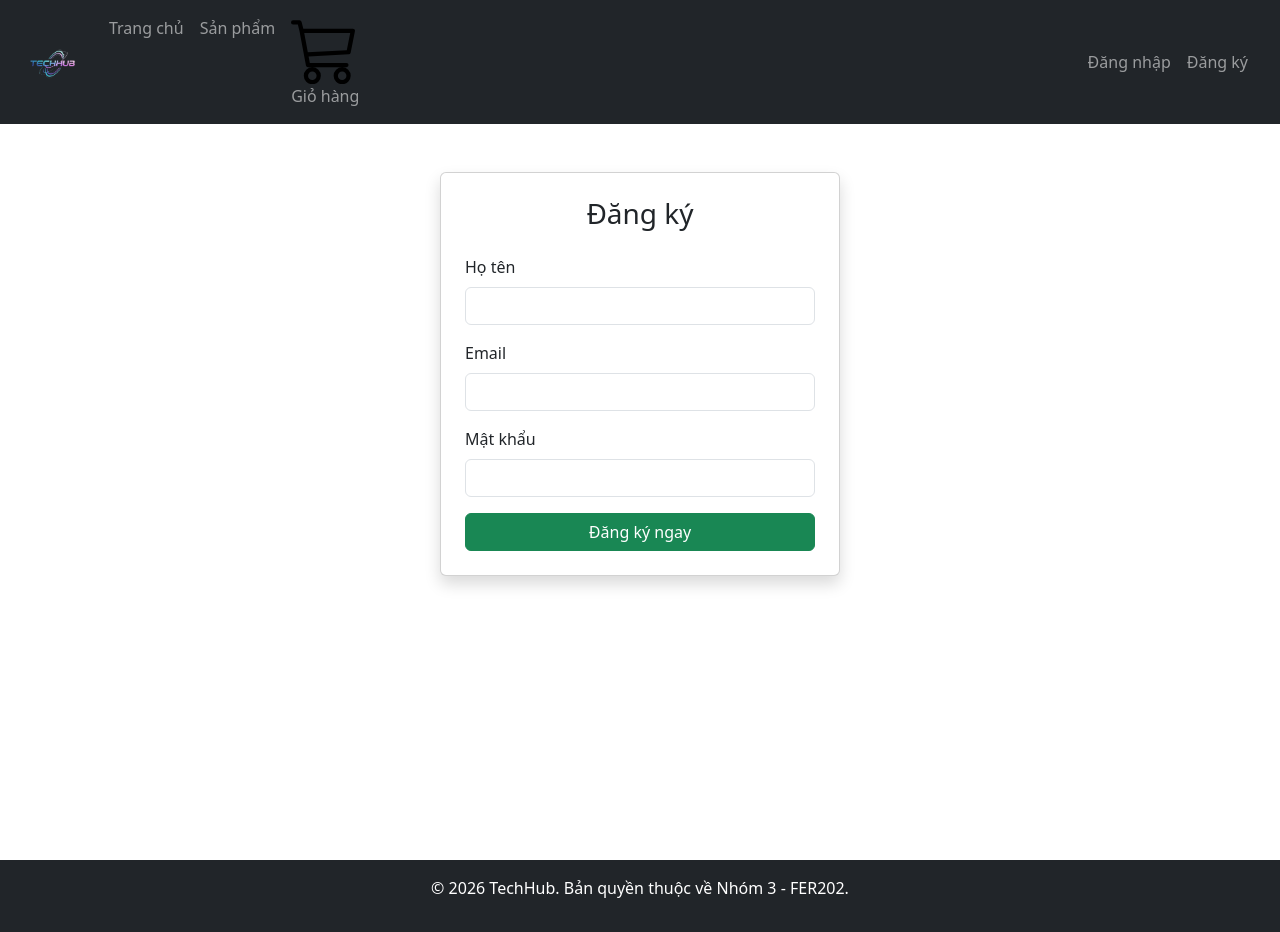
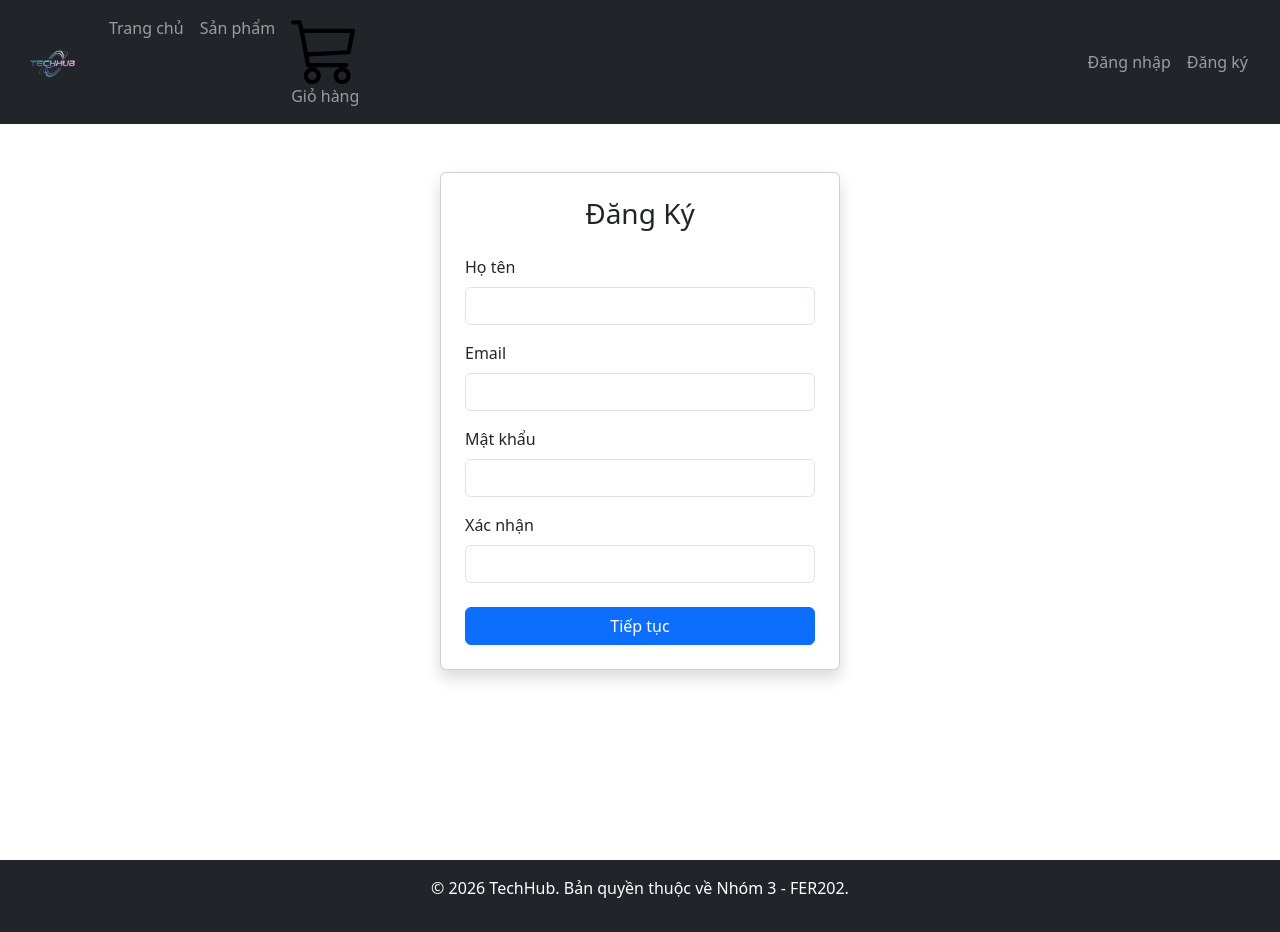
Before and after one commit to nguyenlece191110-pixel/SP26_FER202_GROUP_3, a React (Create React App) app: page /register in a window 1280 px wide. Built offline with nearby package versions, Linux system fonts and the light colour scheme.

Commit message:
feat: tích hợp xác thực OTP qua EmailJS cho tính năng đăng ký

```diff
--- a/db-full.json
+++ b/db-full.json
@@ -13,45 +13,6 @@
       "email": "phuocadmin@gmail.com",
       "password": "123@Zxcv",
       "role": "admin"
-    },
-    {
-      "id": "b566",
-      "name": "hau",
-      "email": "hau@gmail.com",
-      "password": "123",
-      "role": "user"
-    },
-    {
-      "id": "cbd6",
-      "name": "nguyenl",
-      "email": "nguyen@gmail.com",
-      "password": "123",
-      "role": "user"
-    },
-    {
-      "id": "3bde",
-      "name": "ninh",
-      "email": "ninhtl.ce190997@gmail.com",
-      "password": "123",
-      "role": "user"
-    },
-    {
-      "id": "1773556167278",
-      "name": "Trung Hậu Nguyễn",
-      "email": "hauntce190069@gmail.com",
-      "password": "",
-      "role": "user",
-      "authProvider": "google",
-      "avatar": "https://lh3.googleusercontent.com/a/ACg8ocIt6WW_tZhBZ1jPg7DPqXxEbObhw1xau7kFIwDxYtf6Qw3TAbY=s96-c"
-    },
-    {
-      "id": "1773557720326",
-      "name": "Như Ngọc Nguyễn Thị",
-      "email": "ngocntn.cs190676@gmail.com",
-      "password": "",
-      "role": "user",
-      "authProvider": "google",
-      "avatar": "https://lh3.googleusercontent.com/a/ACg8ocJwR96IQaLMJnP26CuKuevcFS5osaj0Rz78glNukx52Wmnlyso=s96-c"
     }
   ],
   "products": [
--- a/package.json
+++ b/package.json
@@ -3,6 +3,7 @@
   "version": "0.1.0",
   "private": true,
   "dependencies": {
+    "@emailjs/browser": "^4.4.1",
     "@react-oauth/google": "^0.13.4",
     "@testing-library/dom": "^10.4.1",
     "@testing-library/jest-dom": "^6.9.1",
--- a/src/pages/Register.jsx
+++ b/src/pages/Register.jsx
@@ -1,47 +1,171 @@
 import React, { useState } from 'react';
-import { Container, Form, Button, Card } from 'react-bootstrap';
 import { useNavigate } from 'react-router-dom';
+import { Container, Form, Button, Card, Alert } from 'react-bootstrap';
 import axios from 'axios';
+import emailjs from '@emailjs/browser';
+import { API_ENDPOINTS } from '../config/api';
 
-export default function Register() {
+const OTP_TTL_MS = 5 * 60 * 1000;
+
+const Register = () => {
     const navigate = useNavigate();
-    const [name, setName] = useState('');
-    const [email, setEmail] = useState('');
-    const [password, setPassword] = useState('');
+    const [step, setStep] = useState(1); // Bước 1: Điền thông tin, Bước 2: Nhập OTP
+    const [formData, setFormData] = useState({ name: '', email: '', password: '', confirmPassword: '' });
+    const [systemOtp, setSystemOtp] = useState(''); // Lưu mã máy tạo ra
+    const [otpExpiresAt, setOtpExpiresAt] = useState(null); // Thời điểm OTP hết hạn
+    const [userOtp, setUserOtp] = useState('');     // Lưu mã người dùng nhập
+    const [error, setError] = useState('');
+    const [loading, setLoading] = useState(false);
 
-    const handleSubmit = async (e) => {
+    const handleChange = (e) => setFormData({ ...formData, [e.target.name]: e.target.value });
+
+    // HÀM GỬI OTP QUA EMAIL THẬT
+    const handleSendOtp = async (e) => {
         e.preventDefault();
-        const newUser = { name, email, password, role: "user" };
+        setError('');
+
+        // Read values directly from form to avoid missing browser autofill values.
+        const form = e.currentTarget;
+        const normalizedData = {
+            name: (formData.name || form.name?.value || '').trim(),
+            email: (formData.email || form.email?.value || '').trim(),
+            password: formData.password || form.password?.value || '',
+            confirmPassword: formData.confirmPassword || form.confirmPassword?.value || ''
+        };
+
+        setFormData(normalizedData);
+
+        if (!normalizedData.name || !normalizedData.email || !normalizedData.password || !normalizedData.confirmPassword) {
+            return setError('Vui lòng nhập đầy đủ thông tin.');
+        }
+
+        if (!/\S+@\S+\.\S+/.test(normalizedData.email)) {
+            return setError('Email không hợp lệ!');
+        }
+
+        if (normalizedData.password !== normalizedData.confirmPassword) return setError('Mật khẩu không khớp!');
+
+        setLoading(true);
         try {
-            // Lệnh quan trọng nhất để dữ liệu hiện lên tab Network
-            await axios.post('http://localhost:5000/users', newUser);
+            // 1. Kiểm tra email đã tồn tại chưa
+            const res = await axios.get(`${API_ENDPOINTS.USERS}?email=${encodeURIComponent(normalizedData.email)}`);
+            if (res.data.length > 0) {
+                setLoading(false);
+                return setError('Email này đã được sử dụng!');
+            }
+
+            // 2. Tạo mã OTP ngẫu nhiên 6 số
+            const newOtp = Math.floor(100000 + Math.random() * 900000).toString();
+            const expiresAt = Date.now() + OTP_TTL_MS;
+            const expiresAtText = new Date(expiresAt).toLocaleString('vi-VN', { hour12: false });
+            setSystemOtp(newOtp);
+            setOtpExpiresAt(expiresAt);
+
+            // 3. Gửi mail thông qua EmailJS
+            const templateParams = {
+                to_email: normalizedData.email,
+                email: normalizedData.email,
+                user_email: normalizedData.email,
+                recipient_email: normalizedData.email,
+                to_name: normalizedData.name,
+                name: normalizedData.name,
+                username: normalizedData.name,
+                user_name: normalizedData.name,
+                otp: newOtp, // Phải khớp với {{otp}} trong Template của bạn
+                otp_ttl_minutes: 5,
+                otp_countdown: '05:00',
+                otp_expires_at: expiresAtText,
+                otp_expire_time: expiresAtText,
+                time: expiresAtText
+            };
+
+            await emailjs.send(
+                'service_ugdo9iz',   // DÁN SERVICE ID VÀO ĐÂY
+                'template_8bwu5in',  // DÁN TEMPLATE ID VÀO ĐÂY
+                templateParams,
+                'xWKN2ZcMfxpmGDmHA'    // DÁN PUBLIC KEY VÀO ĐÂY
+            );
+
+            setStep(2); // Chuyển sang màn hình nhập OTP
+        } catch (err) {
+            setError('Lỗi khi gửi mail: ' + (err?.text || err?.message || 'Vui lòng kiểm tra lại cấu hình!'));
+        } finally {
+            setLoading(false);
+        }
+    };
+
+    // HÀM XÁC THỰC VÀ ĐĂNG KÝ
+    const handleFinalRegister = async (e) => {
+        e.preventDefault();
+        if (!otpExpiresAt || Date.now() > otpExpiresAt) {
+            return setError('Mã OTP đã hết hạn (5 phút). Vui lòng gửi lại mã mới.');
+        }
+        if (userOtp !== systemOtp) return setError('Mã OTP không đúng!');
+
+        try {
+            await axios.post(API_ENDPOINTS.USERS, {
+                name: formData.name,
+                email: formData.email,
+                password: formData.password,
+                role: 'user'
+            });
             alert('Đăng ký thành công!');
             navigate('/login');
-        } catch (error) {
-            alert('Lỗi! Bạn đã bật json-server chưa?');
+        } catch (err) {
+            setError('Lỗi máy chủ, không thể tạo tài khoản.');
         }
     };
 
     return (
-        <Container className="d-flex justify-content-center mt-5">
+        <Container className="mt-5 d-flex justify-content-center">
             <Card style={{ width: '400px' }} className="p-4 shadow">
-                <h3 className="text-center mb-4">Đăng ký</h3>
-                <Form onSubmit={handleSubmit}>
+                <h3 className="text-center mb-4">{step === 1 ? 'Đăng Ký' : 'Xác Thực OTP'}</h3>
+                {error && <Alert variant="danger">{error}</Alert>}
+
+                {step === 1 ? (
+                    <Form onSubmit={handleSendOtp}>
                         <Form.Group className="mb-3">
                             <Form.Label>Họ tên</Form.Label>
-                        <Form.Control type="text" value={name} onChange={(e) => setName(e.target.value)} required />
+                            <Form.Control name="name" value={formData.name} required onChange={handleChange} />
                         </Form.Group>
                         <Form.Group className="mb-3">
                             <Form.Label>Email</Form.Label>
-                        <Form.Control type="email" value={email} onChange={(e) => setEmail(e.target.value)} required />
+                            <Form.Control type="email" name="email" value={formData.email} required onChange={handleChange} />
                         </Form.Group>
                         <Form.Group className="mb-3">
                             <Form.Label>Mật khẩu</Form.Label>
-                        <Form.Control type="password" value={password} onChange={(e) => setPassword(e.target.value)} required />
+                            <Form.Control type="password" name="password" value={formData.password} required onChange={handleChange} />
                         </Form.Group>
-                    <Button variant="success" type="submit" className="w-100">Đăng ký ngay</Button>
+                        <Form.Group className="mb-4">
+                            <Form.Label>Xác nhận</Form.Label>
+                            <Form.Control type="password" name="confirmPassword" value={formData.confirmPassword} required onChange={handleChange} />
+                        </Form.Group>
+                        <Button variant="primary" type="submit" className="w-100" disabled={loading}>
+                            {loading ? 'Đang gửi mã...' : 'Tiếp tục'}
+                        </Button>
                     </Form>
+                ) : (
+                    <Form onSubmit={handleFinalRegister}>
+                        <Alert variant="info">
+                            Mã OTP đã gửi đến: {formData.email}
+                            {otpExpiresAt ? ` | Hết hạn lúc: ${new Date(otpExpiresAt).toLocaleTimeString('vi-VN', { hour12: false })}` : ''}
+                        </Alert>
+                        <Form.Group className="mb-3 text-center">
+                            <Form.Label>Nhập mã 6 chữ số</Form.Label>
+                            <Form.Control
+                                className="text-center fs-4"
+                                maxLength="6"
+                                required
+                                onChange={(e) => setUserOtp(e.target.value)}
+                            />
+                        </Form.Group>
+                        <Button variant="success" type="submit" className="w-100 mb-2">Xác nhận đăng ký</Button>
+                        <Button variant="link" onClick={() => setStep(1)} className="w-100">Quay lại</Button>
+                    </Form>
+                )}
             </Card>
         </Container>
     );
-}
+};
+
+export default Register;
```
Also changed, not shown: 1 other file (tests, documents, lock files or other folders). Lines whose indentation alone changed are shown as unchanged.
